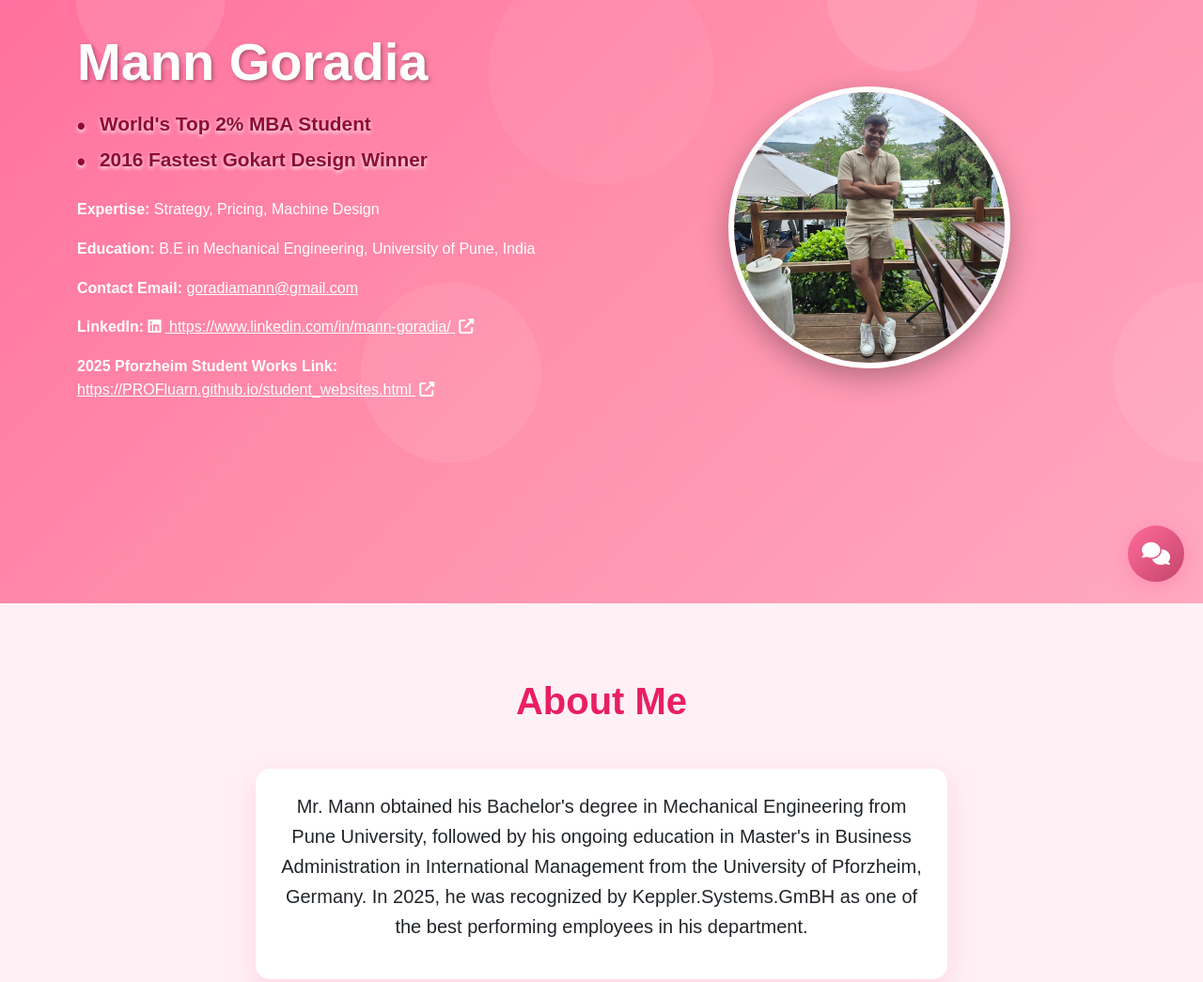
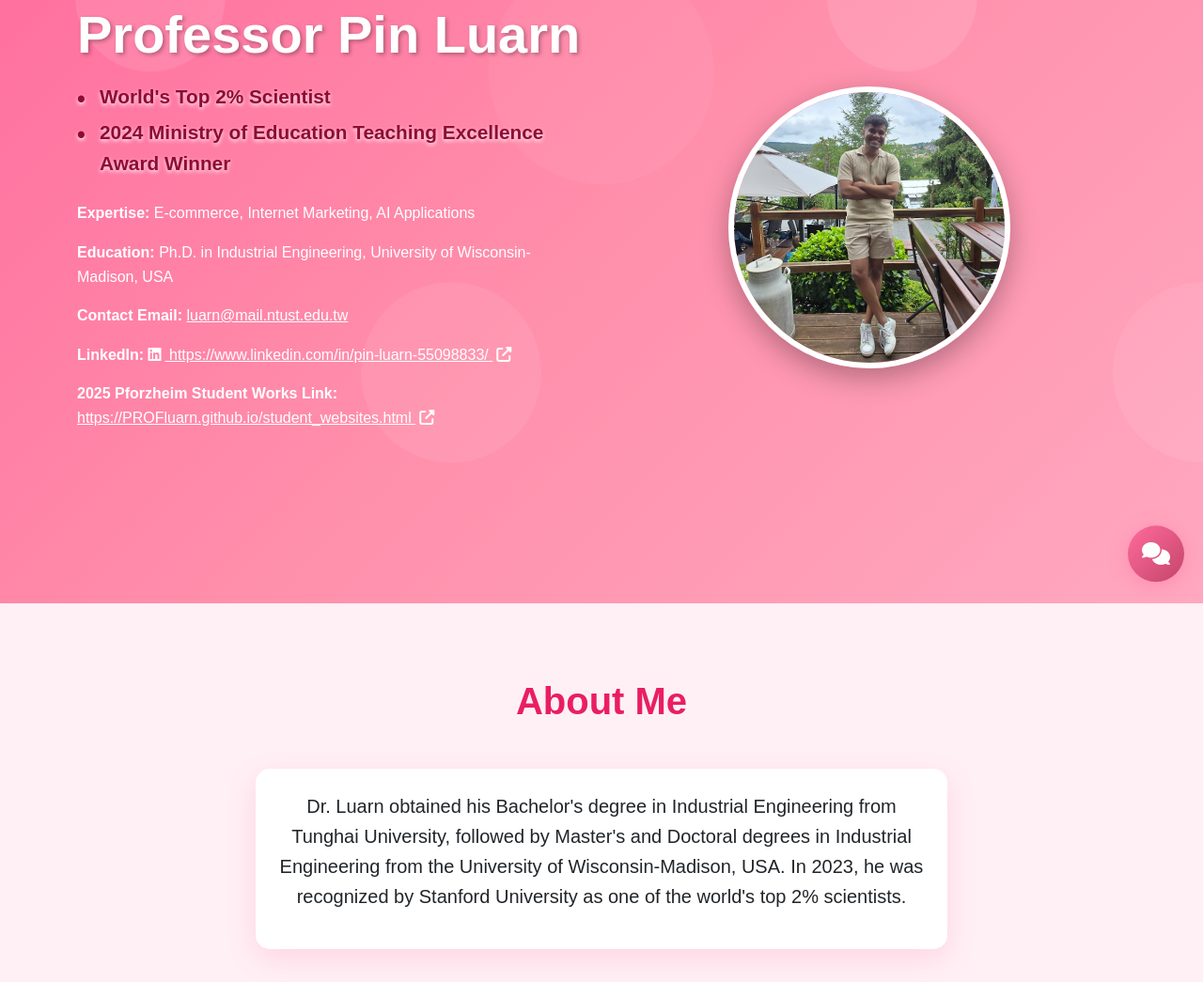
Before and after one commit to goradiamann/goradiamann.github.io, a plain HTML site: page index.html in a window 1280 px wide. Shown: the part 158-1203 px from the top of the page at 94% size. Drawn offline with nearby package versions, Linux system fonts and the light colour scheme.

Commit message:
Add files via upload

```diff
--- a/index.html
+++ b/index.html
@@ -339,19 +339,19 @@
         });
 // ====== User Profile Data Section - Please modify the content below ======
         const profileData = {
-            name: "Mann Goradia",
-            title1: "World's Top 2% MBA Student",
-            title2: "2016 Fastest Gokart Design Winner",
-            expertise: "Strategy, Pricing, Machine Design",
-            education: "B.E in Mechanical Engineering, University of Pune, India",
-            email: "goradiamann@gmail.com",
-            linkedin: "https://www.linkedin.com/in/mann-goradia/",
-            about1: "Mr. Mann obtained his Bachelor's degree in Mechanical Engineering from Pune University, followed by",
-            about2: "his ongoing education in Master's in Business Administration in International Management from the University of Pforzheim, Germany.",
-            about3: "In 2025, he was recognized by Keppler.Systems.GmBH as one of the best performing employees in his department.",
+            name: "Professor Pin Luarn",
+            title1: "World's Top 2% Scientist",
+            title2: "2024 Ministry of Education Teaching Excellence Award Winner",
+            expertise: "E-commerce, Internet Marketing, AI Applications",
+            education: "Ph.D. in Industrial Engineering, University of Wisconsin-Madison, USA",
+            email: "luarn@mail.ntust.edu.tw",
+            linkedin: "https://www.linkedin.com/in/pin-luarn-55098833/",
+            about1: "Dr. Luarn obtained his Bachelor's degree in Industrial Engineering from Tunghai University, followed by",
+            about2: " Master's and Doctoral degrees in Industrial Engineering from the University of Wisconsin-Madison, USA.",
+            about3: "In 2023, he was recognized by Stanford University as one of the world's top 2% scientists.",
             about4: "", // Add additional about content here if needed
-            phone: "+49-1521-196-1842",
-            location: "Office: Zollernstraße 84<br>75328 Schömberg"
+            phone: "886-2-2737-6754",
+            location: "Office: T2-409<br>National Taiwan University of Science and Technology"
         };
         // ====== User Profile Data Section End ======
     </script>
```
